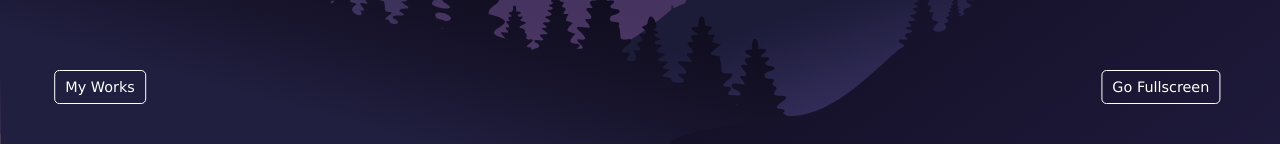
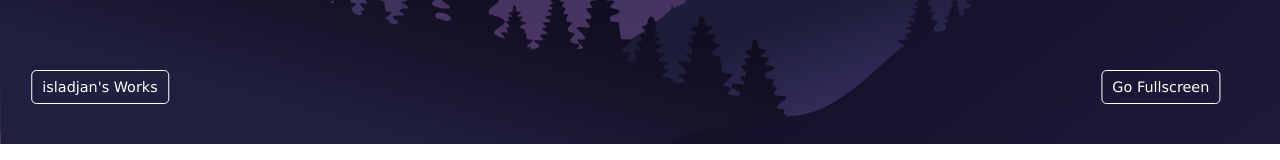
Before and after one commit to LongBeegit/omg, a plain HTML site: page index.html in a window 1280 px wide. Shown: the part 656-816 px from the top of the page. Drawn offline with nearby package versions, Linux system fonts and the light colour scheme.

Commit message:
Update index.html

```diff
--- a/index.html
+++ b/index.html
@@ -334,7 +334,7 @@
 
 <div class="scrollElement"></div>
 
-<a href="https://codepen.io/collection/DxkYzq" target="_blank" class="btn btn_works">My Works</a>
+<a href="https://codepen.io/collection/DxkYzq" target="_blank" class="btn btn_works">isladjan's Works</a>
 <button class="btn" id="fullscr">Go Fullscreen</button>
 <!-- partial -->
   <script src='https://cdnjs.cloudflare.com/ajax/libs/gsap/3.3.4/gsap.min.js'></script>
```
